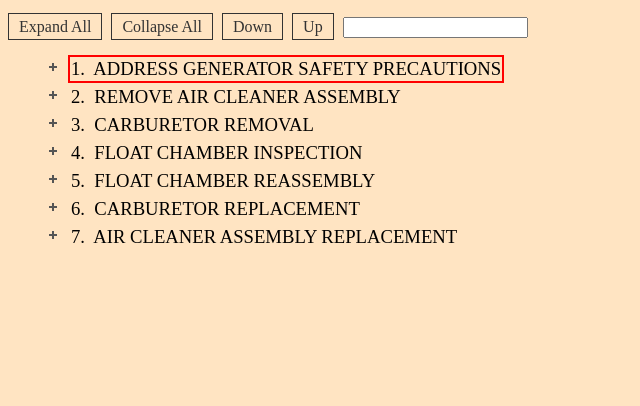
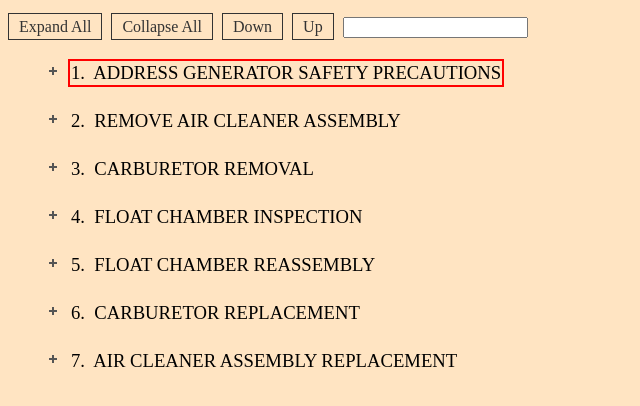
Before and after one commit to karasinski/JITT-Procedure-Viewer, a plain HTML site: page index.html in a window 1280 px wide. Shown: the whole page, without its empty margins (0-640 px from the left). Drawn offline with Linux system fonts and the light colour scheme.

Commit message:
styling tweak

```diff
--- a/css/style.css
+++ b/css/style.css
@@ -38,7 +38,7 @@ body {
     margin: 0;
     padding: 0;
     cursor: pointer;
-    padding-left: 20px;
+    padding-left: 80px;
 }
 
 #expList p {
@@ -64,6 +64,7 @@ body {
     background-position: 1px 8px;
     padding-left: 20px;
     background-repeat: no-repeat;
+    margin-top: 20px;
 }
 
 /* Collapsed state for list element */
--- a/js/procedure.js
+++ b/js/procedure.js
@@ -4,40 +4,40 @@ var proc = {
       "text": "1.  ADDRESS GENERATOR SAFETY PRECAUTIONS",
       "subtasks": [{
         "caption": "1.1.    Turn Engine Switch → OFF (Audible Call Out)",
-        "text": "/img/figures/EngineSwitch.png",
+        "text": "/img/figures/EngineSwitch.PNG",
         "type": "image_and_text",
         "subtasks": [{
           "text": "1.1.1.  Once the OFF position is engaged, confirm it by clearly stating 'Engine Switch off'."
         }]
       }, {
         "caption": "1.2.    Unplug all power cords from the Control Panel (Audible Call Out)",
-        "text": "/img/figures/ControlPanel.png",
+        "text": "/img/figures/ControlPanel.PNG",
         "type": "image_and_text",
         "subtasks": [{
           "text": "1.2.1.  Once all power chords are disconnected, confirm it by clearly stating 'Control Panel cleared'."
         }]
       }, {
         "caption": "1.3.    Turn Fuel Breather Valve Lever → OFF (Audible Call Out)",
-        "text": "/img/figures/BreatherValve.png",
+        "text": "/img/figures/BreatherValve.PNG",
         "type": "image_and_text",
         "subtasks": [{
           "text": "1.3.1.  Once the Fuel Breather Valve Lever is turned to OFF, confirm it by clearly stating 'Fuel Breather Valve Lever off'."
         }]
       }, {
         "caption": "1.4.    Remove the Spark Plug Cover and Spark Plug Cap.",
-        "text": "/img/figures/SparkCover_Location.png",
+        "text": "/img/figures/SparkCover_Location.PNG",
         "type": "image_and_text",
         "subtasks": [{
           "caption": "1.4.1.  Remove the Spark Plug Cover in order to access the Spark Plug Cap.",
-          "text": "/img/figures/SparkCover_Removal.png",
+          "text": "/img/figures/SparkCover_Removal.PNG",
           "type": "image_and_text"
         }, {
           "caption": "1.4.2.  Remove the Spark Plug Cap.",
-          "text": "/img/figures/SparkCap_Removal.png",
+          "text": "/img/figures/SparkCap_Removal.PNG",
           "type": "image_and_text"
         }, {
           "caption": "1.4.3.  Rest the cap on the outside of the Generator and away from the Spark Plug.",
-          "text": "/img/figures/SparkCap_Resting.png",
+          "text": "/img/figures/SparkCap_Resting.PNG",
           "type": "image_and_text"
         }]
       }]
@@ -47,27 +47,27 @@ var proc = {
       "text": "2.  REMOVE AIR CLEANER ASSEMBLY",
       "subtasks": [{
         "caption": "2.1.    Remove the Maintenance Cover.",
-        "text": "/img/figures/MaintenanceCover_Location.png",
+        "text": "/img/figures/MaintenanceCover_Location.PNG",
         "type": "image_and_text",
         "subtasks": [{
           "caption": "2.1.1.  Loosen the Maintenance Cover Screw.",
-          "text": "/img/figures/MaintenanceScrew_Location.png",
+          "text": "/img/figures/MaintenanceScrew_Location.PNG",
           "type": "image_and_text",
           "subtasks": [{
             "text": "2.1.1.1.  Use a Flat Head Screwdriver to loosen the Maintenance Cover Screw. The screw is a captive screw and does not fully remove from the cover itself."
           }]
         }, {
           "caption": "2.1.2.  Remove the Maintenance Cover.",
-          "text": "/img/figures/MaintenanceCover_Removal.png",
+          "text": "/img/figures/MaintenanceCover_Removal.PNG",
           "type": "image_and_text"
         }]
       }, {
         "caption": "2.2.    Remove the Air Cleaner Cover and Air Filters.",
-        "text": "/img/figures/AirCover_Location.png",
+        "text": "/img/figures/AirCover_Location.PNG",
         "type": "image_and_text",
         "subtasks": [{
           "caption": "2.2.1.  Loosen the Air Cleaner Cover Screw.",
-          "text": "/img/figures/AirScrew_Location.png",
+          "text": "/img/figures/AirScrew_Location.PNG",
           "type": "image_and_text",
           "subtasks": [{
             "text": "2.2.1.1.  Use a Flat Head Screwdriver to loosen the Air Cleaner Cover Screw."
@@ -78,7 +78,7 @@ var proc = {
           "text": "2.2.3.  Remove the Air Filters.",
           "subtasks": [{
             "caption": "2.2.3.1.  Pull out both of the Air Filters by hand: the Main Filter (larger, upper filter) and the Outer Filter (small, lower filter).",
-            "text": "/img/figures/AirFilters_Labeled.png",
+            "text": "/img/figures/AirFilters_Labeled.PNG",
             "type": "image_and_text"
           }]
         }]
@@ -87,7 +87,7 @@ var proc = {
         "type": "caution"
       }, {
         "caption": "2.3.    Remove the Breather Tube from the Air Cleaner Case.",
-        "text": "/img/figures/BreatherTube_Location.png",
+        "text": "/img/figures/BreatherTube_Location.PNG",
         "type": "image_and_text",
         "subtasks": [{
           "text": "2.3.1.  Wrap the Breather Tube in the Rag and grip the Rag and Breather Tube with the Pliers. Gently tug down and away from the Air Cleaner Case with the Pliers while prying the end of the Breather Tube away from the Air Cleaner Case with the Flat Head Screwdriver."
@@ -97,22 +97,22 @@ var proc = {
         }]
       }, {
         "caption": "2.4.    Remove the Air Cleaner Case and Air Intake Joint Gasket.",
-        "text": "/img/figures/AirCase_Location.png",
+        "text": "/img/figures/AirCase_Location.PNG",
         "type": "image_and_text",
         "subtasks": [{
           "caption": "2.4.1.  Remove the 8mm Center Bolt and Flange Nuts securing the Air Cleaner Case to the Generator.",
-          "text": "/img/figures/AirCaseNutsBolts_Location.png",
+          "text": "/img/figures/AirCaseNutsBolts_Location.PNG",
           "type": "image_and_text",
           "subtasks": [{
             "text": "2.4.1.1.  Remove these using the Ratcheting Socket Wrench and Socket Set. The 8mm Hex Sockets attaches to the Ratchet through the supplied ¼” Drive."
           }]
         }, {
           "caption": "2.4.2.  Slide the Air Cleaner Case off of the bolts attached to the Generator.",
-          "text": "/img/figures/AirCase_Removal.png",
+          "text": "/img/figures/AirCase_Removal.PNG",
           "type": "image_and_text"
         }, {
           "caption": "2.4.3.  Slide the Air Intake Joint Gasket off of the bolts attached to the Generator.",
-          "text": "/img/figures/AirGasket_Removal.png",
+          "text": "/img/figures/AirGasket_Removal.PNG",
           "type": "image_and_text"
         }]
       }]
@@ -122,22 +122,22 @@ var proc = {
       "text": "3.  CARBURETOR REMOVAL",
       "subtasks": [{
         "caption": "3.1.    Clamp the Carburetor Fuel Tube.",
-        "text": "/img/figures/FuelTube_Location.png",
+        "text": "/img/figures/FuelTube_Location.PNG",
         "type": "image_and_text",
         "subtasks": [{
           "caption": "3.1.1.  Clamp the Carburetor Fuel Tube on the right end of the tube that is furthest from the Carburetor using the Hose Pinching Pliers.",
-          "text": "/img/figures/FuelTube_Clamped.png",
+          "text": "/img/figures/FuelTube_Clamped.PNG",
           "type": "image_and_text"
         }]
       }, {
         "caption": "3.2.    Loosen the Carburetor Drain Screw and drain fuel into the Gasoline Container.",
-        "text": "/img/figures/DrainGas_Labeled.png",
+        "text": "/img/figures/DrainGas_Labeled.PNG",
         "type": "image_and_text",
         "subtasks": [{
           "text": "3.2.1.  Put the Gasoline Container under the Carburetor Drain Tube."
         }, {
           "caption": "3.2.2.  Slightly loosen the Carburetor Drain Screw using a Flat Head Screwdriver.",
-          "text": "/img/figures/DrainScrew_Location.png",
+          "text": "/img/figures/DrainScrew_Location.PNG",
           "type": "image_and_text"
         }, {
           "text": "3.2.3.  Tighten the Carburetor Drain Screw using a Flat Head Screwdriver."
@@ -146,14 +146,14 @@ var proc = {
         }]
       }, {
         "caption": "3.3.    Detach the Carburetor Fuel Tube from the Carburetor.",
-        "text": "/img/figures/FuelTube_Labeled.png",
+        "text": "/img/figures/FuelTube_Labeled.PNG",
         "type": "image_and_text",
         "subtasks": [{
           "text": "CAUTION: Pry the Carburetor Fuel Tube off gently to avoid damaging it.",
           "type": "caution"
         }, {
           "caption": "3.3.1.  Disengage the tension clamp and pull the Carburetor Fuel Tube from its fitting on the Carburetor.",
-          "text": "/img/figures/TensionClamp_Location.png",
+          "text": "/img/figures/TensionClamp_Location.PNG",
           "type": "image_and_text",
           "subtasks": [{
             "text": "3.3.1.1.  Remove the tension clamp by pushing both of the tabs on the clamp toward one another using Pliers. Hold the tabs with the Pliers while pulling the clamp off of the fitting."
@@ -166,15 +166,15 @@ var proc = {
         }]
       }, {
         "caption": "3.4.    Remove the Carburetor Drain Tube from the Generator.",
-        "text": "/img/figures/DrainTube_Location.png",
+        "text": "/img/figures/DrainTube_Location.PNG",
         "type": "image_and_text",
         "subtasks": [{
           "caption": "3.4.1.  Pull the bottom of the Carburetor Drain Tube up and out of the Generator housing.",
-          "text": "/img/figures/DrainTube_Removal.png",
+          "text": "/img/figures/DrainTube_Removal.PNG",
           "type": "image_and_text"
         }, {
           "caption": "3.4.2.  Remove the Carburetor Drain Tube from its fitting on the Carburetor Bowl.",
-          "text": "/img/figures/DrainTubeFitting_Location.png",
+          "text": "/img/figures/DrainTubeFitting_Location.PNG",
           "type": "image_and_text",
           "subtasks": [{
             "text": "3.4.2.1.  A Flat Head Screwdriver can be used to pry the Carburetor Drain Tube off of the Carburetor Bowl."
@@ -182,34 +182,34 @@ var proc = {
         }]
       }, {
         "caption": "3.5.    Remove the Right and Left Hand Vent Tubes from the Generator.",
-        "text": "/img/figures/VentTubes_Labeled1.png",
+        "text": "/img/figures/VentTubes_Labeled1.PNG",
         "type": "image_and_text",
         "subtasks": [{
           "text": "3.5.1.  Detach the Right Hand Vent Tube from the Carburetor.",
           "subtasks": [{
             "caption": "3.5.1.1.  Pull the Right Hand Vent Tube downwards and out of its connection. Leave it in place once disconnected.",
-            "text": "/img/figures/VentRight_Detached.png",
+            "text": "/img/figures/VentRight_Detached.PNG",
             "type": "image_and_text"
           }]
         }, {
           "text": "3.5.2.  Detach the Left Hand Vent Tube from the Carburetor.",
           "subtasks": [{
             "caption": "3.5.2.1.  Use a Flat Head Screwdriver to pry the tube off of the fitting. Leave it in place once disconnected.",
-            "text": "/img/figures/VentLeft_Detached.png",
+            "text": "/img/figures/VentLeft_Detached.PNG",
             "type": "image_and_text"
           }]
         }, {
           "caption": "3.5.3.  Pull the Vent Tubes down and out of the other tubes covering them.",
-          "text": "/img/figures/VentTubes_Clear.png",
+          "text": "/img/figures/VentTubes_Clear.PNG",
           "type": "image_and_text"
         }, {
           "caption": "3.5.4.  Pull the connection point of the Vent Tubes up and out of the Generator housing.",
-          "text": "/img/figures/VentTubes_Removal.png",
+          "text": "/img/figures/VentTubes_Removal.PNG",
           "type": "image_and_text"
         }]
       }, {
         "caption": "3.6.    Remove the Carburetor.",
-        "text": "/img/figures/Carb_Location.png",
+        "text": "/img/figures/Carb_Location.PNG",
         "type": "image_and_text",
         "subtasks": [{
           "text": "3.6.1.  Slide the Carburetor off of the bolts attached to the Generator."
@@ -221,11 +221,11 @@ var proc = {
       "text": "4.  FLOAT CHAMBER INSPECTION",
       "subtasks": [{
         "caption": "4.1.    Remove and Inspect the Float Chamber.",
-        "text": "/img/figures/FloatChamber_Location.png",
+        "text": "/img/figures/FloatChamber_Location.PNG",
         "type": "image_and_text",
         "subtasks": [{
           "caption": "4.1.1.  Remove the 10mm Bolt and Washer connecting to the Float Chamber to the Carburetor assembly.",
-          "text": "/img/figures/FloatChamberBolt_Location.png",
+          "text": "/img/figures/FloatChamberBolt_Location.PNG",
           "type": "image_and_text",
           "subtasks": [{
             "text": "4.1.1.1.  Remove these using the Ratcheting Socket Wrench and Socket Set. The 10mm Hex Sockets attaches directly to the Ratchet."
@@ -234,36 +234,36 @@ var proc = {
           "text": "4.1.2.  Take the Float Chamber off of the Carburetor assembly."
         }, {
           "caption": "4.1.3.  Turn the Float Chamber over and inspect it for any deposits or debris.",
-          "text": "/img/figures/FloatChamber_Inspect.png",
+          "text": "/img/figures/FloatChamber_Inspect.PNG",
           "type": "image_and_text"
         }]
       }, {
         "caption": "4.2.    Remove the Float Chamber Gasket.",
-        "text": "/img/figures/FloatGasket_Location.png",
+        "text": "/img/figures/FloatGasket_Location.PNG",
         "type": "image_and_text",
         "subtasks": [{
           "text": "4.2.1.  Remove the Gasket from the Carburetor assembly using the provided Pry Tool."
         }]
       }, {
         "caption": "4.3.    Remove the Float Securing Pin",
-        "text": "/img/figures/FloatPin_Location.png",
+        "text": "/img/figures/FloatPin_Location.PNG",
         "type": "image_and_text",
         "subtasks": [{
           "text": "4.3.1.  Remove the Float Securing Pin by pulling it out with fingers or Needle Nose Pliers."
         }]
       }, {
         "caption": "4.4.    Remove and Inspect the Float.",
-        "text": "/img/figures/Float_Location.png",
+        "text": "/img/figures/Float_Location.PNG",
         "type": "image_and_text",
         "subtasks": [{
           "text": "4.4.1.  Lift the Float up and off of the Carburetor assembly."
         }, {
           "caption": "4.4.2.  Inspect the Float Valve Tip for wear.",
-          "text": "/img/figures/FloatValve_Inspect.png",
+          "text": "/img/figures/FloatValve_Inspect.PNG",
           "type": "image_and_text"
         }, {
           "caption": "4.4.3.  Inspect the Float Valve Spring for operation.",
-          "text": "/img/figures/FloatSpring_Location.png",
+          "text": "/img/figures/FloatSpring_Location.PNG",
           "type": "image_and_text",
           "subtasks": [{
             "text": "4.4.3.1.  Test spring operation by pushing down on the Float Valve Tip."
@@ -278,11 +278,11 @@ var proc = {
       "text": "5.  FLOAT CHAMBER REASSEMBLY",
       "subtasks": [{
         "caption": "5.1.    Replace the Float and Float Securing Pin.",
-        "text": "/img/figures/Float_Replace.png",
+        "text": "/img/figures/Float_Replace.PNG",
         "type": "image_and_text",
         "subtasks": [{
           "caption": "5.1.1.  Align the joint holes on the Float with the joint holes on the Carburetor assembly.",
-          "text": "/img/figures/FloatPin_Align.png",
+          "text": "/img/figures/FloatPin_Align.PNG",
           "type": "image_and_text"
         }, {
           "text": "5.1.2.  Insert the Float Securing Pin into the aligned joint holes."
@@ -291,11 +291,11 @@ var proc = {
         "text": "5.2.    Reinsert the Float Chamber Gasket and Reattach the Float Chamber.",
         "subtasks": [{
           "caption": "5.2.1.  Reinsert the Float Chamber Gasket.",
-          "text": "/img/figures/FloatGasket_Replace.png",
+          "text": "/img/figures/FloatGasket_Replace.PNG",
           "type": "image_and_text"
         }, {
           "caption": "5.2.2.  Align the marking on the Float Chamber flange with the marking on the Carburetor assembly.",
-          "text": "/img/figures/FloatChamber_Align.png",
+          "text": "/img/figures/FloatChamber_Align.PNG",
           "type": "image_and_text"
         }, {
           "text": "5.2.3.  Secure the Float Chamber to the Carburetor assembly using the 10mm Bolt and Washer.",
@@ -310,42 +310,42 @@ var proc = {
       "text": "6.  CARBURETOR REPLACEMENT",
       "subtasks": [{
         "caption": "6.1.    Replace the Carburetor followed by the Right and Left Hand Vent Tubes.",
-        "text": "/img/figures/Carb_Replace.png",
+        "text": "/img/figures/Carb_Replace.PNG",
         "type": "image_and_text",
         "subtasks": [{
           "caption": "6.1.1.  Slide the Carburetor onto the bolts attached to the Generator.",
-          "text": "/img/figures/Carb_Replace.png",
+          "text": "/img/figures/Carb_Replace.PNG",
           "type": "image_and_text"
         }, {
           "caption": "6.1.2.  Insert the connection point of the Vent Tubes into the Generator housing through the right hand hole on the bottom of the casing.",
-          "text": "/img/figures/VentTubes_Replace.png",
+          "text": "/img/figures/VentTubes_Replace.PNG",
           "type": "image_and_text"
         }, {
           "caption": "6.1.3.  Put the Vent Tubes back into position corresponding to the following figure.",
-          "text": "/img/figures/VentTubes_Labeled2.png",
+          "text": "/img/figures/VentTubes_Labeled2.PNG",
           "type": "image_and_text"
         }, {
           "caption": "6.1.4.  Reattach the Right Hand Vent Tube to the Carburetor.",
-          "text": "/img/figures/VentRight_Detached.png",
+          "text": "/img/figures/VentRight_Detached.PNG",
           "type": "image_and_text",
           "subtasks": [{
             "caption": "6.1.4.1.  Push the Right Hand Vent Tube upwards and into its connection tab.",
-            "text": "/img/figures/VentRight_Attached.png",
+            "text": "/img/figures/VentRight_Attached.PNG",
             "type": "image_and_text"
           }]
         }, {
           "caption": "6.1.5.  Reattach the Left Hand Vent Tube to the Carburetor.",
-          "text": "/img/figures/VentLeft_Detached.png",
+          "text": "/img/figures/VentLeft_Detached.PNG",
           "type": "image_and_text",
           "subtasks": [{
             "caption": "6.1.5.1.  Push the Left Hand Vent Tube onto the fitting on the Carburetor.",
-            "text": "/img/figures/VentLeft_Attached.png",
+            "text": "/img/figures/VentLeft_Attached.PNG",
             "type": "image_and_text"
           }]
         }]
       }, {
         "caption": "6.2.    Reattach the Carburetor Fuel Tube.",
-        "text": "/img/figures/FuelTube_Detached.png",
+        "text": "/img/figures/FuelTube_Detached.PNG",
         "type": "image_and_text",
         "subtasks": [{
           "text": "6.2.1.  Push the Carburetor Fuel Tube onto the Carburetor fitting."
@@ -364,15 +364,15 @@ var proc = {
         "text": "6.3.    Replace the Carburetor Drain Tube",
         "subtasks": [{
           "caption": "6.3.1.  Insert the unnotched end of the Carburetor Drain Tube into the Generator housing through the left hand hole on the bottom of the casing.",
-          "text": "/img/figures/DrainTube_Replace1.png",
+          "text": "/img/figures/DrainTube_Replace1.PNG",
           "type": "image_and_text"
         }, {
           "caption": "6.3.2.  Reattach the Carburetor Drain Tube to the fitting on the Carburetor.",
-          "text": "/img/figures/DrainTube_Replace2.png",
+          "text": "/img/figures/DrainTube_Replace2.PNG",
           "type": "image_and_text"
         }, {
           "caption": "6.3.3.  Check that the configuration of the Carburetor Drain Tube as well as the Right and Left Hand Vent Tubes are in the proper configuration.",
-          "text": "/img/figures/TubeConfig.png",
+          "text": "/img/figures/TubeConfig.PNG",
           "type": "image_and_text"
         }]
       }, {
@@ -384,19 +384,19 @@ var proc = {
       "text": "7.  AIR CLEANER ASSEMBLY REPLACEMENT",
       "subtasks": [{
         "caption": "7.1.    Replace the Air Intake Joint Gasket and Air Cleaner Case.",
-        "text": "/img/figures/CaseGasket_Labeled.png",
+        "text": "/img/figures/CaseGasket_Labeled.PNG",
         "type": "image_and_text",
         "subtasks": [{
           "caption": "7.1.1.  Slide the Air Intake Joint Gasket onto the bolts attached to the Generator.",
-          "text": "/img/figures/AirGasket_Replace.png",
+          "text": "/img/figures/AirGasket_Replace.PNG",
           "type": "image_and_text"
         }, {
           "caption": "7.1.2.  Slide the Air Cleaner Case onto the bolts attached to the Generator.",
-          "text": "/img/figures/AirCase_Replace.png",
+          "text": "/img/figures/AirCase_Replace.PNG",
           "type": "image_and_text"
         }, {
           "caption": "7.1.3.  Replace the 8mm Center Bolt and Flange Nuts securing the Air Cleaner Case to the Generator.",
-          "text": "/img/figures/AirCaseNutsBolts_Replace.png",
+          "text": "/img/figures/AirCaseNutsBolts_Replace.PNG",
           "type": "image_and_text",
           "subtasks": [{
             "text": "7.1.3.1.  Replace these using the Ratcheting Socket Wrench and Socket Set. The 8mm Hex Sockets attaches to the Ratchet through the supplied ¼” Drive."
@@ -404,26 +404,26 @@ var proc = {
         }]
       }, {
         "caption": "7.2.    Reattach the Breather Tube and replace the Air Filters and Air Cleaner Cover.",
-        "text": "/img/figures/AirFiltersCover_Labeled.png",
+        "text": "/img/figures/AirFiltersCover_Labeled.PNG",
         "type": "image_and_text",
         "subtasks": [{
           "caption": "7.2.1.  Reattach the Breather Tube to the Air Cleaner Case.",
-          "text": "/img/figures/BreatherTube_Replace.png",
+          "text": "/img/figures/BreatherTube_Replace.PNG",
           "type": "image_and_text"
         }, {
           "text": "7.2.2.  Replace the Air Filters.",
           "subtasks": [{
             "caption": "7.2.2.1.  Insert both of the Air Filters by hand: the Main Filter (larger, upper filter) and the Outer Filter (small, lower filter).",
-            "text": "/img/figures/AirFilters_Labeled.png",
+            "text": "/img/figures/AirFilters_Labeled.PNG",
             "type": "image_and_text"
           }]
         }, {
           "caption": "7.2.3.  Replace the Air Cleaner Cover.",
-          "text": "/img/figures/AirCover_Replace.png",
+          "text": "/img/figures/AirCover_Replace.PNG",
           "type": "image_and_text"
         }, {
           "caption": "7.2.4.  Tighten the Air Cleaner Cover Screw.",
-          "text": "/img/figures/AirScrew_Location.png",
+          "text": "/img/figures/AirScrew_Location.PNG",
           "type": "image_and_text",
           "subtasks": [{
             "text": "7.2.4.1.  Use a Flat Head Screwdriver to tighten the Air Cleaner Cover Screw."
@@ -431,11 +431,11 @@ var proc = {
         }]
       }, {
         "caption": "7.3.    Replace the Maintenance Cover.",
-        "text": "/img/figures/MaintenanceCover_Replace.png",
+        "text": "/img/figures/MaintenanceCover_Replace.PNG",
         "type": "image_and_text",
         "subtasks": [{
           "caption": "7.3.1.  Tighten the Maintenance Cover Screw.",
-          "text": "/img/figures/MaintenanceScrew_Location.png",
+          "text": "/img/figures/MaintenanceScrew_Location.PNG",
           "type": "image_and_text",
           "subtasks": [{
             "text": "7.3.1.1.  Use a Flat Head Screwdriver to tighten the Maintenance Cover Screw."
@@ -443,15 +443,15 @@ var proc = {
         }]
       }, {
         "caption": "7.4.    Replace the Spark Plug Cap and Spark Plug Cover.",
-        "text": "/img/figures/SparkCoverCap_Labeled.png",
+        "text": "/img/figures/SparkCoverCap_Labeled.PNG",
         "type": "image_and_text",
         "subtasks": [{
           "caption": "7.4.1.  Replace the Spark Plug Cap.",
-          "text": "/img/figures/SparkCap_Replace.png",
+          "text": "/img/figures/SparkCap_Replace.PNG",
           "type": "image_and_text"
         }, {
           "caption": "7.4.2.  Replace the Spark Plug Cover.",
-          "text": "/img/figures/SparkCover_Replace.png",
+          "text": "/img/figures/SparkCover_Replace.PNG",
           "type": "image_and_text"
         }]
       }]
```
